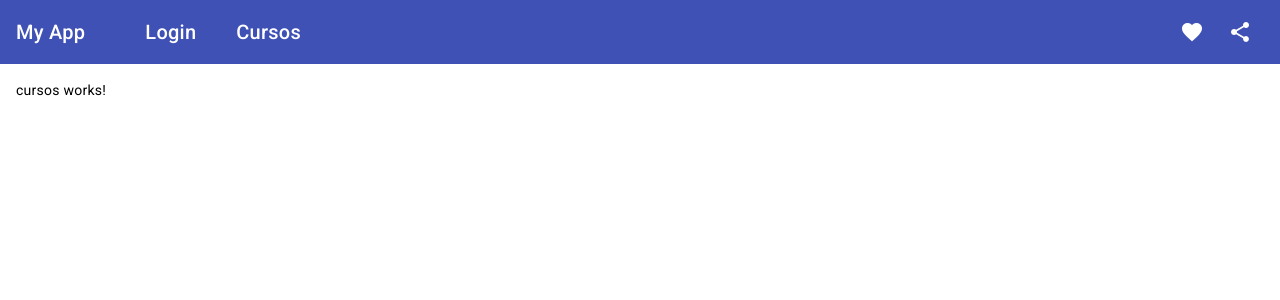
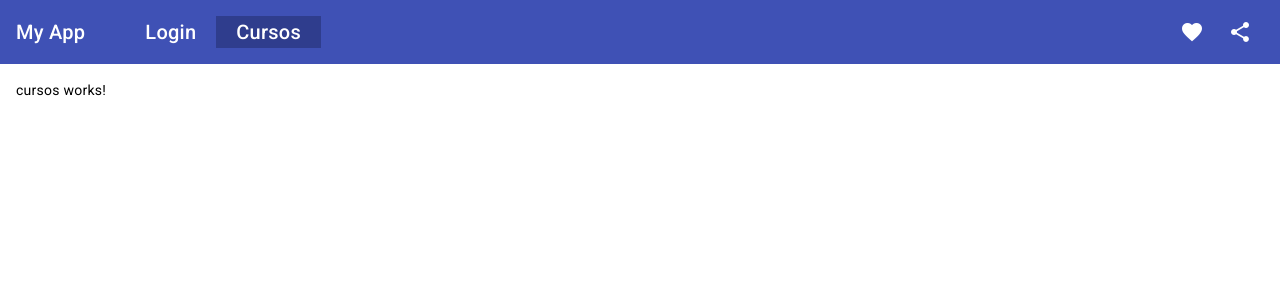
Before and after one commit to khalegjr/curso-angular-loaiane, an Angular app in the folder 07-rotas/: page /cursos in a window 1280 px wide. Shown: the top 300 px of the page. Built offline with nearby package versions, Linux system fonts and the light colour scheme.

Commit message:
aula 52: rotas - aplicando css em rotas ativas

```diff
--- a/07-rotas/src/app/app.component.html
+++ b/07-rotas/src/app/app.component.html
@@ -3,8 +3,8 @@
     <a routerLink="" class="logo"><span>My App</span></a>
     <nav>
       <ul class="nav__links">
-        <li><a routerLink="/login">Login</a></li>
-        <li><a routerLink="/cursos">Cursos</a></li>
+        <li routerLinkActive="is-active"><a routerLink="/login">Login</a></li>
+        <li routerLinkActive="is-active"><a routerLink="/cursos">Cursos</a></li>
       </ul>
     </nav>
     <!-- <span class="example-spacer"></span> -->
--- a/07-rotas/src/app/app.component.scss
+++ b/07-rotas/src/app/app.component.scss
@@ -10,6 +10,8 @@
 
 .logo {
   cursor: pointer;
+  text-decoration: none;
+  color: #fff;
 }
 
 header {
@@ -21,8 +23,9 @@ nav {
   margin-right: auto;
 
   .nav__links {
+    margin: 0;
+    padding: 0 0 0 40px;
     list-style: none;
-    margin-right: auto;
 
     li {
       display: inline-block;
@@ -33,19 +36,18 @@ nav {
         text-decoration: none;
         color: #fff;
       }
+
+      a.active {
+        color: #3f51b5;
+      }
     }
 
     :hover {
-      background-color: #fff;
-
-      a {
-        color: #3f51b5;
-      }
+      background-color: #2f3d8d;
     }
   }
 }
 
-a {
-  text-decoration: none;
-  color: #fff;
+.is-active {
+  background-color: #2f3d8d;
 }
```
